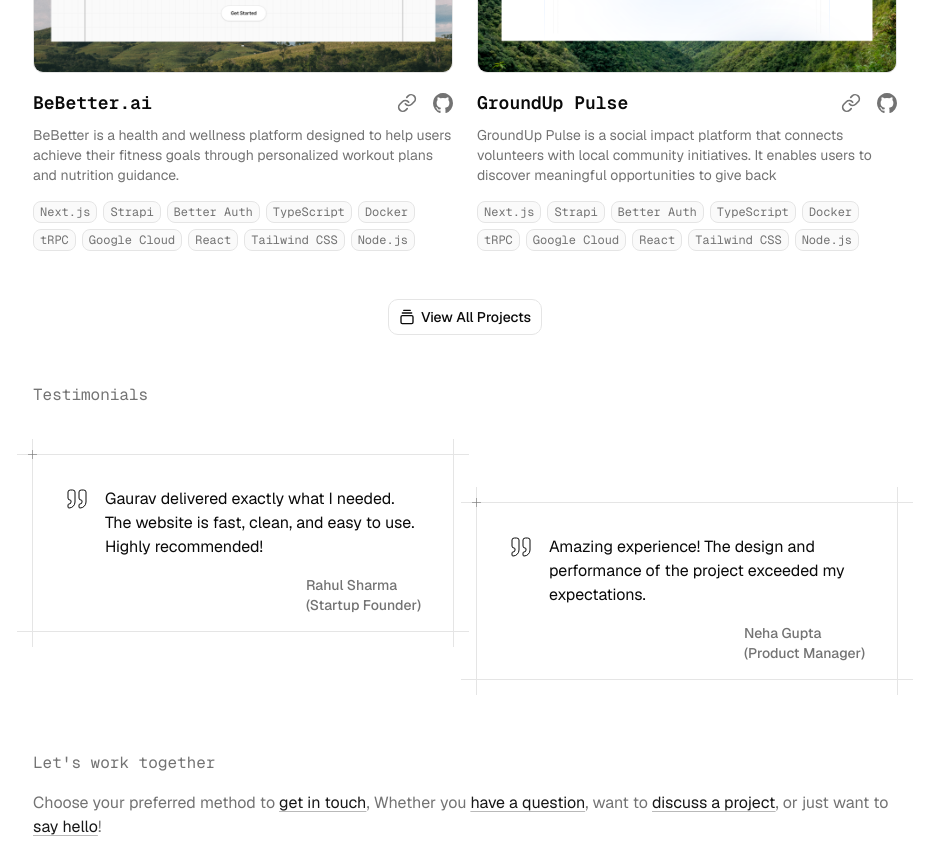
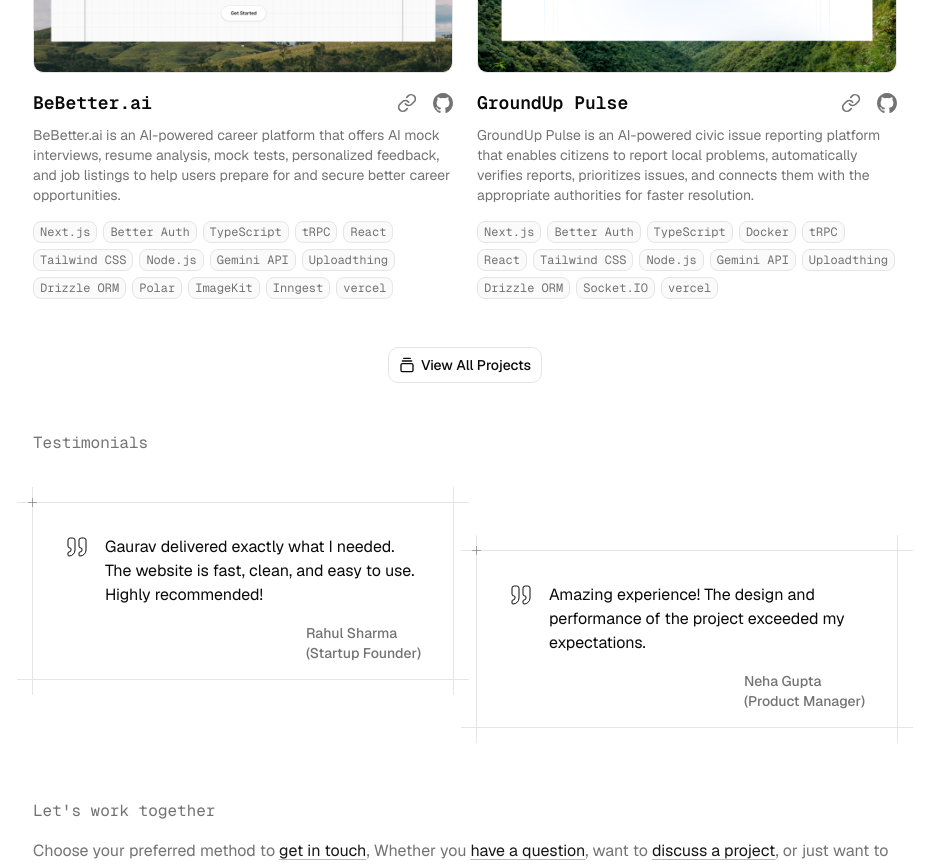
Before and after one commit to gauravkr-dev/gaurav-portfolio, a Next.js app: page / in a window 1280 px wide. Shown: the part 1680-2546 px from the top of the page, without its empty margins (175-1104 px from the left). Built offline with nearby package versions, Linux system fonts and the light colour scheme; no server answers.

Commit message:
Projects information updated to correct version

```diff
--- a/app/_components/Projects/project-data.ts
+++ b/app/_components/Projects/project-data.ts
@@ -12,8 +12,8 @@
     {
         id: "bebetter",
         name: "BeBetter.ai",
-        description: "BeBetter is a health and wellness platform designed to help users achieve their fitness goals through personalized workout plans and nutrition guidance.",
-        technologies: ["Next.js", "Strapi", "Better Auth", "TypeScript", "Docker", "tRPC", "Google Cloud", "React", "Tailwind CSS", "Node.js"],
+        description: "BeBetter.ai is an AI-powered career platform that offers AI mock interviews, resume analysis, mock tests, personalized feedback, and job listings to help users prepare for and secure better career opportunities.",
+        technologies: ["Next.js", "Better Auth", "TypeScript", "tRPC", "React", "Tailwind CSS", "Node.js", "Gemini API", "Uploadthing", "Drizzle ORM", "Polar", "ImageKit", "Inngest", "vercel"],
         link: "https://be-better-ai.vercel.app",
         githubLink: "https://github.com/gauravkr-dev/BeBetter.ai",
         image: "/BeBetter1.png",
@@ -21,8 +21,8 @@
     {
         id: "groundup_pulse",
         name: "GroundUp Pulse",
-        description: "GroundUp Pulse is a social impact platform that connects volunteers with local community initiatives. It enables users to discover meaningful opportunities to give back",
-        technologies: ["Next.js", "Strapi", "Better Auth", "TypeScript", "Docker", "tRPC", "Google Cloud", "React", "Tailwind CSS", "Node.js"],
+        description: "GroundUp Pulse is an AI-powered civic issue reporting platform that enables citizens to report local problems, automatically verifies reports, prioritizes issues, and connects them with the appropriate authorities for faster resolution.",
+        technologies: ["Next.js", "Better Auth", "TypeScript", "Docker", "tRPC", "React", "Tailwind CSS", "Node.js", "Gemini API", "Uploadthing", "Drizzle ORM", "Socket.IO", "vercel"],
         link: "https://groundup-pulse.vercel.app",
         githubLink: "https://github.com/gauravkr-dev/GroundUp-Pulse",
         image: "/GroundUp.png",
@@ -30,8 +30,8 @@
     {
         id: "nexflow",
         name: "NexFlow",
-        description: "NexFlow is a workflow automation platform that streamlines business processes and enhances productivity. It allows users to create, manage, and optimize workflows with an intuitive drag-and-drop interface.",
-        technologies: ["Next.js", "Strapi", "Better Auth", "TypeScript", "Docker", "tRPC", "Google Cloud", "React", "Tailwind CSS", "Node.js"],
+        description: "NexFlow is an AI-powered real-time collaboration platform that enables teams to communicate, collaborate, and stay productive through secure messaging, intelligent workflows, and smart AI assistance.",
+        technologies: ["Next.js", "Kinde Auth", "TypeScript", "tRPC", "React", "Tailwind CSS", "Node.js", "Prisma ORM", "Uploadthing", "Cloudflare workers", "vercel"],
         link: "https://nex-flow-five.vercel.app",
         githubLink: "https://github.com/gauravkr-dev/NexFlow",
         image: "/NexFlow2.png",
```
